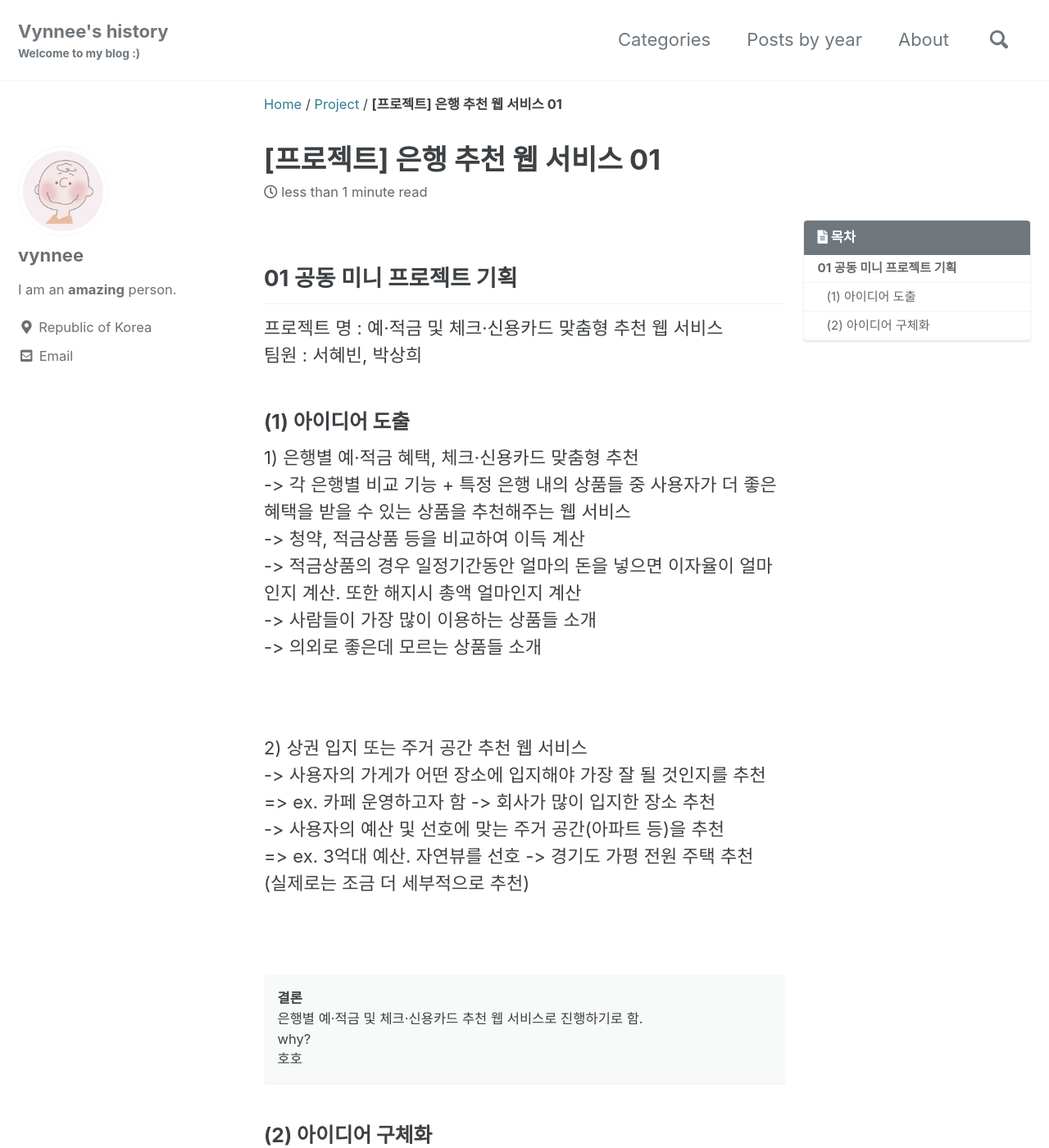
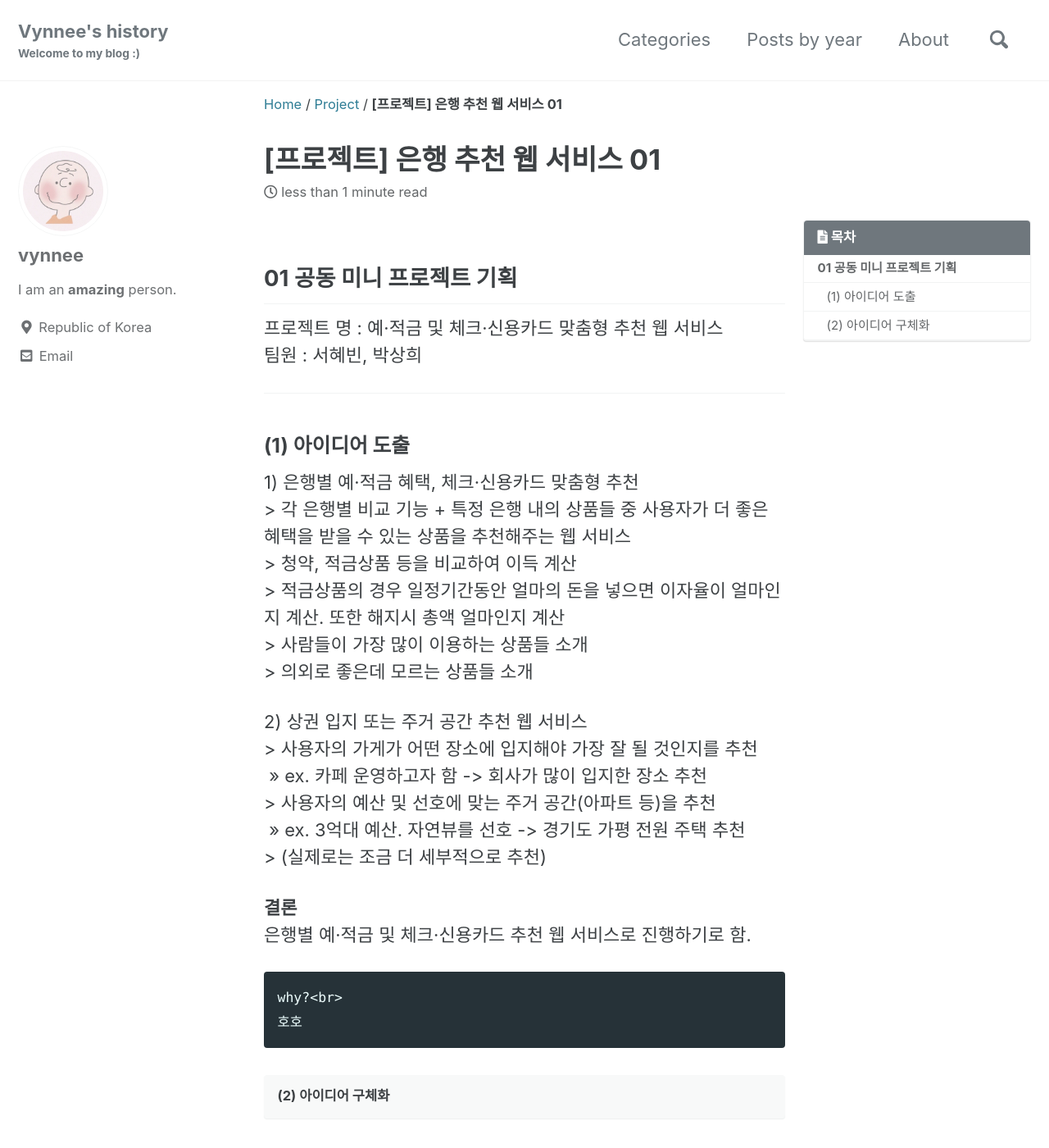
Before and after one commit to vynnee/vynnee.github.io, a Jekyll site: the page built from _posts/2021-01/project/2021-02-09-pj1.md, in a window 1280 px wide and 1400 px high. Shown: the whole window at 82% size. Built offline with Jekyll 4.4.1, drawn with Linux system fonts in a browser that asks for light colours; cached includes are drawn as plain includes; comment, search, counter and statistics services are not loaded.

Commit message:
[2021-02-09] post modify

```diff
--- a/_posts/2021-01/project/2021-02-09-pj1.md
+++ b/_posts/2021-01/project/2021-02-09-pj1.md
@@ -19,31 +19,31 @@ Last_modified_at: 2021-02-06T00:00:00+08:00
 프로젝트 명 : 예·적금 및 체크·신용카드 맞춤형 추천 웹 서비스<br>
 팀원 : 서혜빈, 박상희<br>
 
+-------------
+
 ### (1) 아이디어 도출
 
 1) 은행별 예·적금 혜택, 체크·신용카드 맞춤형 추천<br>
-    -> 각 은행별 비교 기능 + 특정 은행 내의 상품들 중 사용자가 더 좋은 혜택을 받을 수 있는 상품을 추천해주는 웹 서비스<br>
-    -> 청약, 적금상품 등을 비교하여 이득 계산<br>
-    -> 적금상품의 경우 일정기간동안 얼마의 돈을 넣으면 이자율이 얼마인지 계산. 또한 해지시 총액 얼마인지 계산<br>
-    -> 사람들이 가장 많이 이용하는 상품들 소개<br>
-    -> 의외로 좋은데 모르는 상품들 소개<br>
-
-<br>
+    > 각 은행별 비교 기능 + 특정 은행 내의 상품들 중 사용자가 더 좋은 혜택을 받을 수 있는 상품을 추천해주는 웹 서비스<br>
+    > 청약, 적금상품 등을 비교하여 이득 계산<br>
+    > 적금상품의 경우 일정기간동안 얼마의 돈을 넣으면 이자율이 얼마인지 계산. 또한 해지시 총액 얼마인지 계산<br>
+    > 사람들이 가장 많이 이용하는 상품들 소개<br>
+    > 의외로 좋은데 모르는 상품들 소개<br>
 
 2) 상권 입지 또는 주거 공간 추천 웹 서비스<br>
-    -> 사용자의 가게가 어떤 장소에 입지해야 가장 잘 될 것인지를 추천<br>
-        => ex. 카페 운영하고자 함 -> 회사가 많이 입지한 장소 추천<br>
-    -> 사용자의 예산 및 선호에 맞는 주거 공간(아파트 등)을 추천<br>
-        => ex. 3억대 예산. 자연뷰를 선호 -> 경기도 가평 전원 주택 추천<br>
-    (실제로는 조금 더 세부적으로 추천)<br>
+    > 사용자의 가게가 어떤 장소에 입지해야 가장 잘 될 것인지를 추천<br>
+        >> ex. 카페 운영하고자 함 -> 회사가 많이 입지한 장소 추천<br>
+    > 사용자의 예산 및 선호에 맞는 주거 공간(아파트 등)을 추천<br>
+        >> ex. 3억대 예산. 자연뷰를 선호 -> 경기도 가평 전원 주택 추천<br>
+    > (실제로는 조금 더 세부적으로 추천)<br>
 
-
-<br>
 
 **결론**<br>
 은행별 예·적금 및 체크·신용카드 추천 웹 서비스로 진행하기로 함.<br>
+
     why?<br>
     호호
+
 {: .notice}
 
 
```
Also changed, not shown: _posts/2020-12/python/2020-12-24-py1.md (+1 -1 lines), _posts/2021-01/python/2021-02-06-py2.md (+1 -1 lines).
